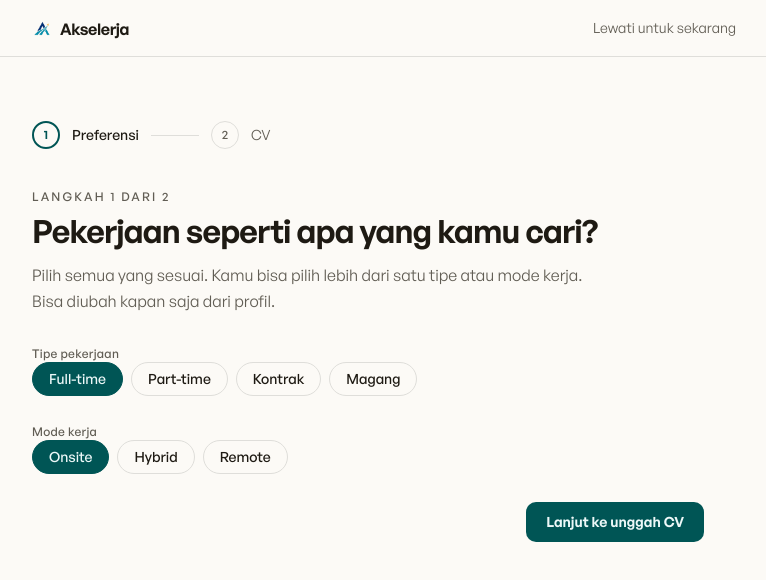
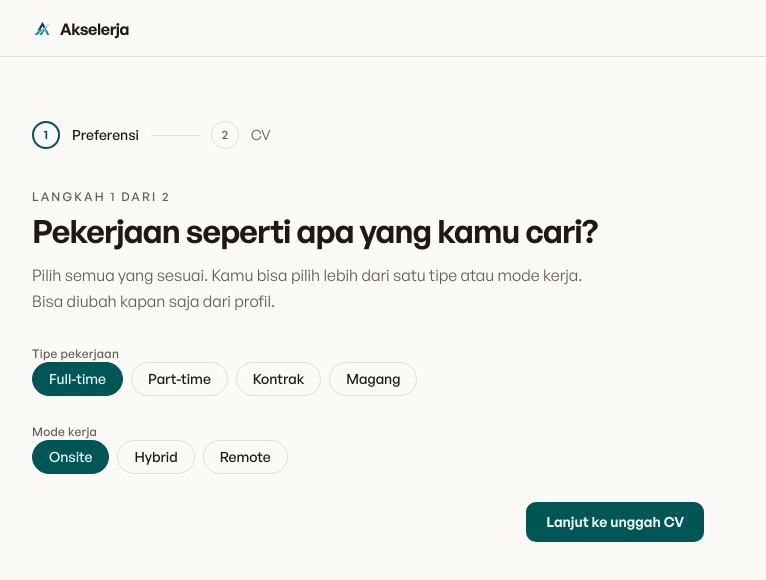
Before and after one commit to radincuyy/Akselerja, a Next.js app: page /onboarding in a window 1280 px wide. Shown: the top 580 px of the page, without its empty margins (256-1022 px from the left). Built offline with nearby package versions, Linux system fonts and the light colour scheme; no server answers; sample sign-in values are in the browser's storage.

Commit message:
style: remove bypass link 'Lewati untuk sekarang' from onboarding page header

```diff
--- a/app/onboarding/page.tsx
+++ b/app/onboarding/page.tsx
@@ -13,12 +13,6 @@ export default async function OnboardingPage() {
           <Link href="/" aria-label="Akselerja" className="text-(--color-ink)">
             <Logo className="h-6 w-auto" />
           </Link>
-          <Link
-            href="/app"
-            className="text-sm text-(--color-muted) hover:text-(--color-ink)"
-          >
-            Lewati untuk sekarang
-          </Link>
         </div>
       </header>
       <div className="mx-auto max-w-3xl px-5 py-12 sm:px-8 sm:py-16">
```
